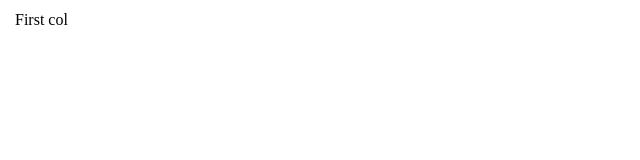
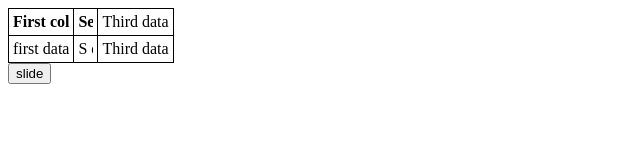
Before and after one commit to an1h1lator/table_ell, a plain HTML site: page index.html in a window 1280 px wide. Shown: the whole page, without its empty margins (0-640 px from the left). Drawn offline with nearby package versions, Linux system fonts and the light colour scheme.

Commit message:
add some js css

```diff
--- a/css/main.css
+++ b/css/main.css
@@ -0,0 +1,28 @@
+/*Table*/
+
+.t {
+    outline: none;
+    border-collapse: collapse;
+    border-spacing: 0;
+}
+
+.t td, .t th {
+    border: 1px solid;
+    padding: .25em;
+}
+
+.t--no-borders td, .t--no-borders th {
+    border: none;
+}
+
+.t__th-td-slide div {
+    white-space: nowrap;
+    text-overflow: ellipsis;
+    transition: .2s ease;
+    overflow: hidden;
+    display: flex;
+}
+
+.t__th-td-slide.td--hidden div {
+    width: 15px;
+}
--- a/index.html
+++ b/index.html
@@ -1,16 +1,30 @@
 <!DOCTYPE html>
 <html>
+
 <head>
     <meta charset="utf-8">
     <title>table</title>
+    <script src="https://code.jquery.com/jquery-3.2.1.min.js" integrity="sha256-hwg4gsxgFZhOsEEamdOYGBf13FyQuiTwlAQgxVSNgt4=" crossorigin="anonymous"></script>
+    <link rel="stylesheet" href="./css/main.css">
 </head>
+
 <body>
-        <table>
+    <table class="t">
         <thead>
-                <th>
-                    <td>First col</td>
-                </th>
+            <th>First col</th>
+            <th class="t__th-td-slide td--hidden">Second col</th>
+            <td>Third data</td>
         </thead>
+        <tbody>
+            <tr>
+                <td>first data</td>
+                <td class="t__th-td-slide td--hidden">S data</td>
+                <td>Third data</td>
+            </tr>
+        </tbody>
     </table>
+    <button class="slide">slide</button>
+    <script src="./js/main.js" charset="utf-8"></script>
 </body>
+
 </html>
--- a/js/main.js
+++ b/js/main.js
@@ -0,0 +1,23 @@
+$('.t .t__th-td-slide').each(function(i) {
+
+    let maxWidth = $(this).width();
+    $(this).html('<div>' + $(this).html() + '</div>');
+
+    let minWidth = $('div', this).width();
+    $(this).data('maxWidth', maxWidth).data('minWidth', minWidth);
+
+});
+
+$('.slide').click(function() {
+
+    let option = 'maxWidth';
+    let td = $('.t .t__th-td-slide');
+    let div  = $('.t__th-td-slide div');
+
+    td.toggleClass('td--hidden');
+    if (td.hasClass('td--hidden')) option = 'minWidth';
+
+    div.width(div.parent().data(option));
+
+    console.log(div.parent().data(option));
+});
```
Lines whose indentation alone changed are shown as unchanged.
